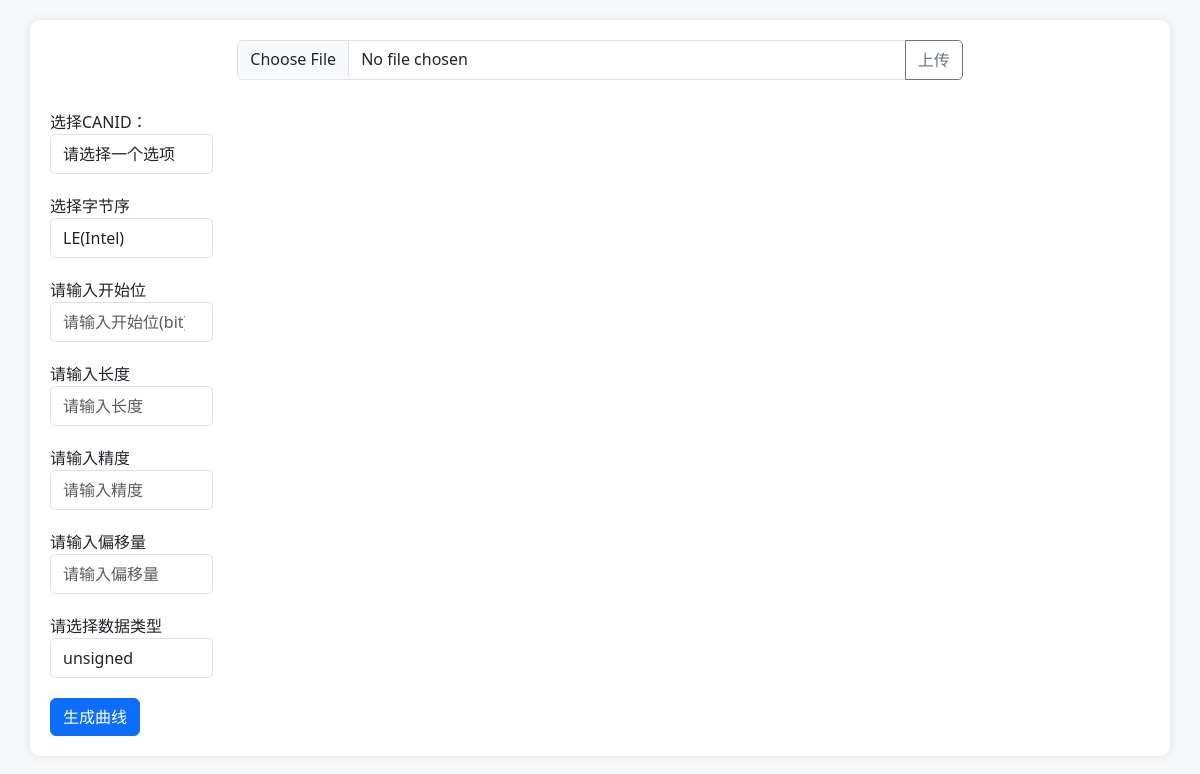
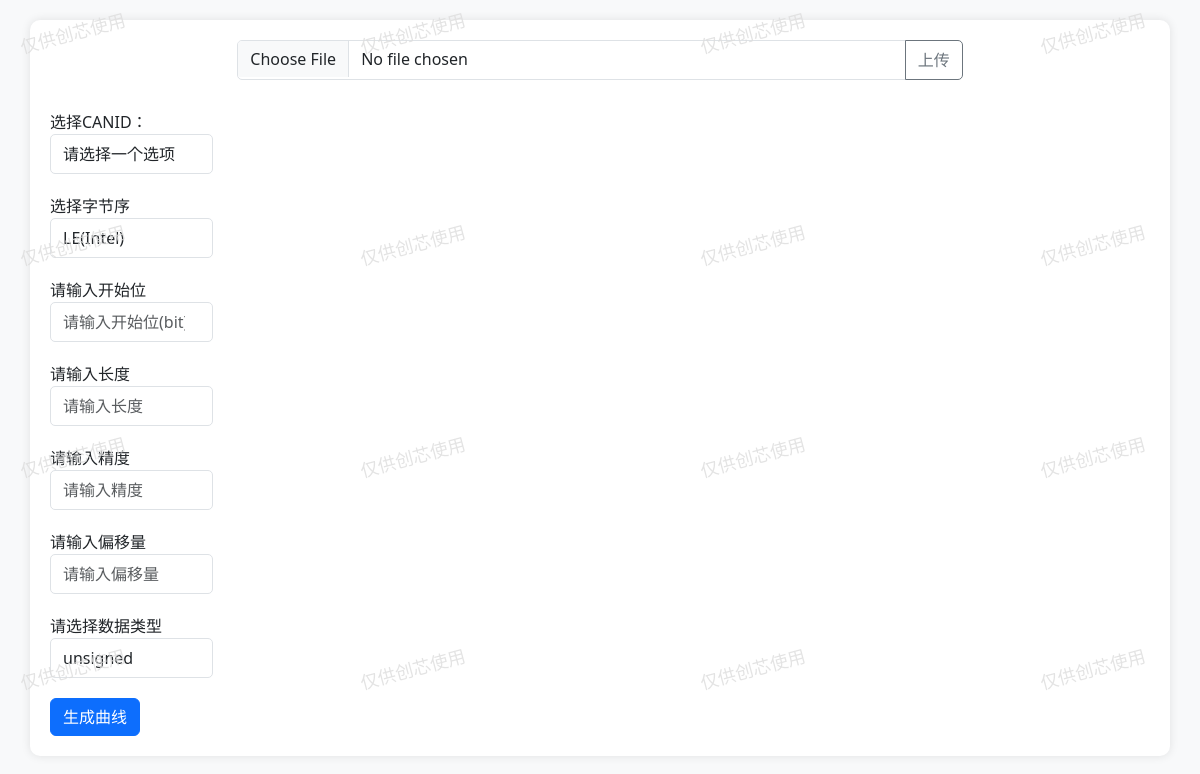
Before and after one commit to Zhanglaodi/CAN_message_tools, an Electron app: page index.html in a window 1200 px wide. Drawn offline with Linux system fonts and the light colour scheme.

Commit message:
添加水印

```diff
--- a/index.html
+++ b/index.html
@@ -4,12 +4,21 @@
 <head>
     <meta charset="UTF-8">
     <meta name="viewport" content="width=device-width, initial-scale=1">
+    <title>CAN曲线分析工具(CSV)</title>
     <script src="./js/jquery-3.7.1.min.js"></script>
     <link href="./css/bootstrap.min.css" type="text/css" rel="stylesheet">
     <link href="./css/style.css" type="text/css" rel="stylesheet">
     <script src="./js/bootstrap.min.js"></script>
     <script src="./js/echarts.min.js"></script>
-    <title>CAN曲线分析工具(CSV)</title>
+    <script src="./js/watermark.js"></script>
+    <script type="text/javascript">
+        document.addEventListener('DOMContentLoaded', function () {
+            // 在页面加载完成后调用水印函数
+            watermark({
+                watermark_txt: '仅供创芯使用',
+            });
+        });
+    </script>
 </head>
 
 <body>
--- /dev/null
+++ b/js/watermark.js
@@ -0,0 +1,134 @@
+function watermark(settings) {
+  //默认设置
+  var defaultSettings = {
+    watermark_txt: "",
+    watermark_x: 20, //水印起始位置x轴坐标
+    watermark_y: 20, //水印起始位置Y轴坐标
+    watermark_rows: 20, //水印行数
+    watermark_cols: 20, //水印列数
+    watermark_x_space: 200, //水印x轴间隔
+    watermark_y_space: 100, //水印y轴间隔
+    watermark_color: "#dddddd", //水印字体颜色
+    watermark_alpha: 0.8, //水印透明度
+    watermark_fontsize: "18px", //水印字体大小
+    watermark_font: "微软雅黑", //水印字体
+    watermark_width: 120, //水印宽度
+    watermark_height: 80, //水印长度
+    watermark_angle: 15, //水印倾斜度数
+  };
+  //采用配置项替换默认值
+  if (arguments.length === 1 && typeof arguments[0] === "object") {
+    var src = arguments[0] || {};
+    console.log(arguments);
+    for (key in src) {
+      if (src[key] && defaultSettings[key] && src[key] === defaultSettings[key])
+        continue;
+      else if (src[key]) defaultSettings[key] = src[key];
+    }
+  }
+
+  var oTemp = document.createDocumentFragment();
+
+  //获取页面最大宽度
+  var page_width = Math.max(
+    document.body.scrollWidth,
+    document.body.clientWidth
+  );
+  //获取页面最大长度
+  var page_height = Math.max(
+    document.body.scrollHeight,
+    document.body.clientHeight
+  );
+
+  //如果将水印列数设置为0，或水印列数设置过大，超过页面最大宽度，则重新计算水印列数和水印x轴间隔
+  if (
+    defaultSettings.watermark_cols == 0 ||
+    parseInt(
+      defaultSettings.watermark_x +
+        defaultSettings.watermark_width * defaultSettings.watermark_cols +
+        defaultSettings.watermark_x_space * (defaultSettings.watermark_cols - 1)
+    ) > page_width
+  ) {
+    defaultSettings.watermark_cols = parseInt(
+      (page_width -
+        defaultSettings.watermark_x +
+        defaultSettings.watermark_x_space) /
+        (defaultSettings.watermark_width + defaultSettings.watermark_x_space)
+    );
+    defaultSettings.watermark_x_space = parseInt(
+      (page_width -
+        defaultSettings.watermark_x -
+        defaultSettings.watermark_width * defaultSettings.watermark_cols) /
+        (defaultSettings.watermark_cols - 1)
+    );
+  }
+  //如果将水印行数设置为0，或水印行数设置过大，超过页面最大长度，则重新计算水印行数和水印y轴间隔
+  if (
+    defaultSettings.watermark_rows == 0 ||
+    parseInt(
+      defaultSettings.watermark_y +
+        defaultSettings.watermark_height * defaultSettings.watermark_rows +
+        defaultSettings.watermark_y_space * (defaultSettings.watermark_rows - 1)
+    ) > page_height
+  ) {
+    defaultSettings.watermark_rows = parseInt(
+      (defaultSettings.watermark_y_space +
+        page_height -
+        defaultSettings.watermark_y) /
+        (defaultSettings.watermark_height + defaultSettings.watermark_y_space)
+    );
+    defaultSettings.watermark_y_space = parseInt(
+      (page_height -
+        defaultSettings.watermark_y -
+        defaultSettings.watermark_height * defaultSettings.watermark_rows) /
+        (defaultSettings.watermark_rows - 1)
+    );
+  }
+  var x;
+  var y;
+  for (var i = 0; i < defaultSettings.watermark_rows; i++) {
+    y =
+      defaultSettings.watermark_y +
+      (defaultSettings.watermark_y_space + defaultSettings.watermark_height) *
+        i;
+    for (var j = 0; j < defaultSettings.watermark_cols; j++) {
+      x =
+        defaultSettings.watermark_x +
+        (defaultSettings.watermark_width + defaultSettings.watermark_x_space) *
+          j;
+
+      var mask_div = document.createElement("div");
+      mask_div.id = "mask_div" + i + j;
+      mask_div.appendChild(
+        document.createTextNode(defaultSettings.watermark_txt)
+      );
+      //设置水印div倾斜显示
+      mask_div.style.webkitTransform =
+        "rotate(-" + defaultSettings.watermark_angle + "deg)";
+      mask_div.style.MozTransform =
+        "rotate(-" + defaultSettings.watermark_angle + "deg)";
+      mask_div.style.msTransform =
+        "rotate(-" + defaultSettings.watermark_angle + "deg)";
+      mask_div.style.OTransform =
+        "rotate(-" + defaultSettings.watermark_angle + "deg)";
+      mask_div.style.transform =
+        "rotate(-" + defaultSettings.watermark_angle + "deg)";
+      mask_div.style.visibility = "";
+      mask_div.style.position = "absolute";
+      mask_div.style.left = x + "px";
+      mask_div.style.top = y + "px";
+      mask_div.style.overflow = "hidden";
+      // mask_div.style.zIndex = "9999";
+      mask_div.style.opacity = defaultSettings.watermark_alpha;
+      mask_div.style.fontSize = defaultSettings.watermark_fontsize;
+      mask_div.style.fontFamily = defaultSettings.watermark_font;
+      mask_div.style.color = defaultSettings.watermark_color;
+      mask_div.style.textAlign = "center";
+      mask_div.style.width = defaultSettings.watermark_width + "px";
+      mask_div.style.height = defaultSettings.watermark_height + "px";
+      mask_div.style.display = "block";
+      oTemp.appendChild(mask_div);
+    }
+  }
+  document.body.appendChild(oTemp);
+}
```
